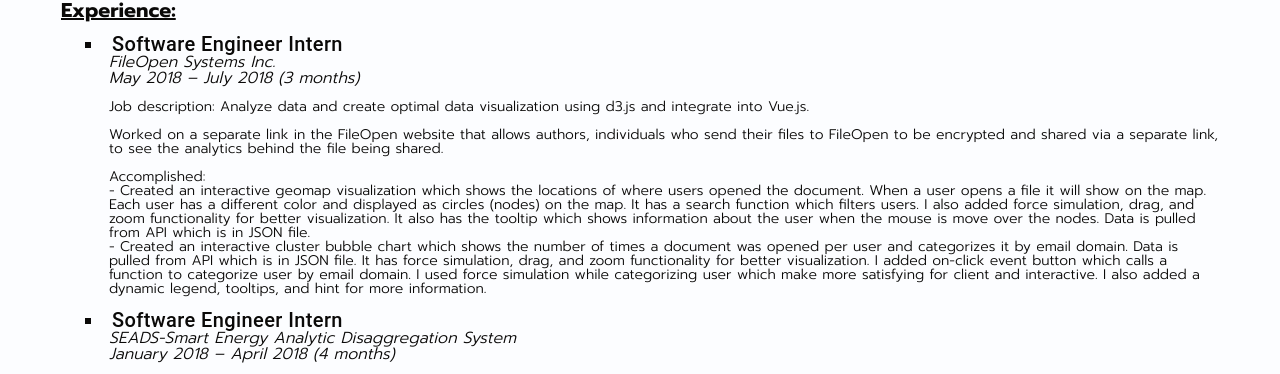
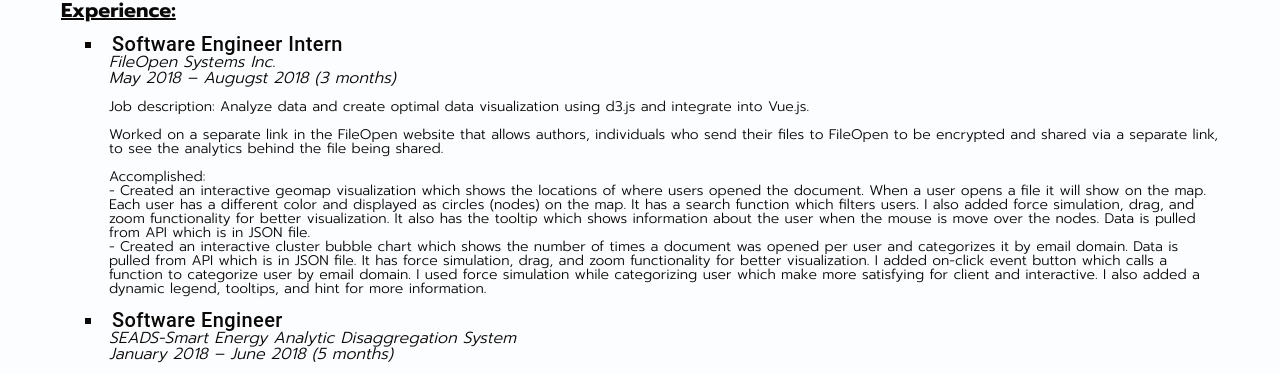
Before and after one commit to sharad97/Portfolio, a Vue app: page / in a window 1280 px wide. Shown: the part 411-785 px from the top of the page. Built offline with nearby package versions, Linux system fonts and the light colour scheme; what pace-progress, vue-youtube-embed would draw is missing.

Commit message:
Update Landing.vue

```diff
--- a/src/components/Landing.vue
+++ b/src/components/Landing.vue
@@ -22,7 +22,7 @@
         <li class="title">Software Engineer Intern</li>
         <ul>
           <h2 class="company">FileOpen Systems Inc.</h2>
-          <h2 class="lenght">May 2018 – July 2018 (3 months)</h2>
+          <h2 class="lenght">May 2018 – Augugst 2018 (3 months)</h2>
           <br>
           <h3 class="work_desc">Job description: Analyze data and create optimal data visualization using d3.js and integrate into Vue.js.
           </h3>
@@ -44,10 +44,10 @@
 
     <div class="exp2">
       <ul>
-        <li class="title">Software Engineer Intern</li>
+        <li class="title">Software Engineer</li>
         <ul>
           <h2 class="company">SEADS-Smart Energy Analytic Disaggregation System</h2>
-          <h2 class="lenght">January 2018 – April 2018 (4 months)</h2>
+          <h2 class="lenght">January 2018 – June 2018 (5 months)</h2>
           <br>
           <h3 class="project_desc">SEADS is a non-profit organization with the goal to design and build smart sensors powered by intelligent software capable of collecting and disaggregating information regarding energy usage from individual appliances in real-time.
           </h3>
```
